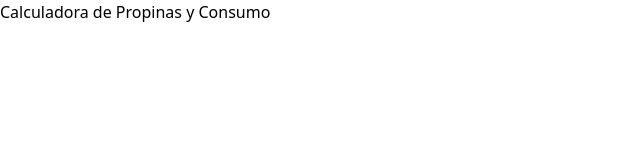
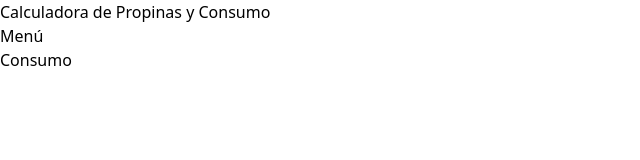
Before and after one commit to rvaldez20/Calculator-Tip, a React (Vite) app: page / in a window 1280 px wide. Shown: the top 160 px of the page, without its empty margins (0-640 px from the left). Built offline with nearby package versions, Linux system fonts and the light colour scheme.

Commit message:
[ADD] create Main with two colums: for Menu and Consumo

```diff
--- a/src/App.tsx
+++ b/src/App.tsx
@@ -10,6 +10,18 @@
         <h1 className="text-center text-4xl font-black">Calculadora de Propinas y Consumo</h1>
       </header>
 
+      <main className="max-w-7xl mx-auto py-20 grid md:grid-cols-2">
+        <div>
+          <h2 className="">Menú</h2>
+
+        </div>
+
+        <div>
+          <h2 className="">Consumo</h2>
+        </div>
+      </main>
+
+
 
     </>
   )
```
